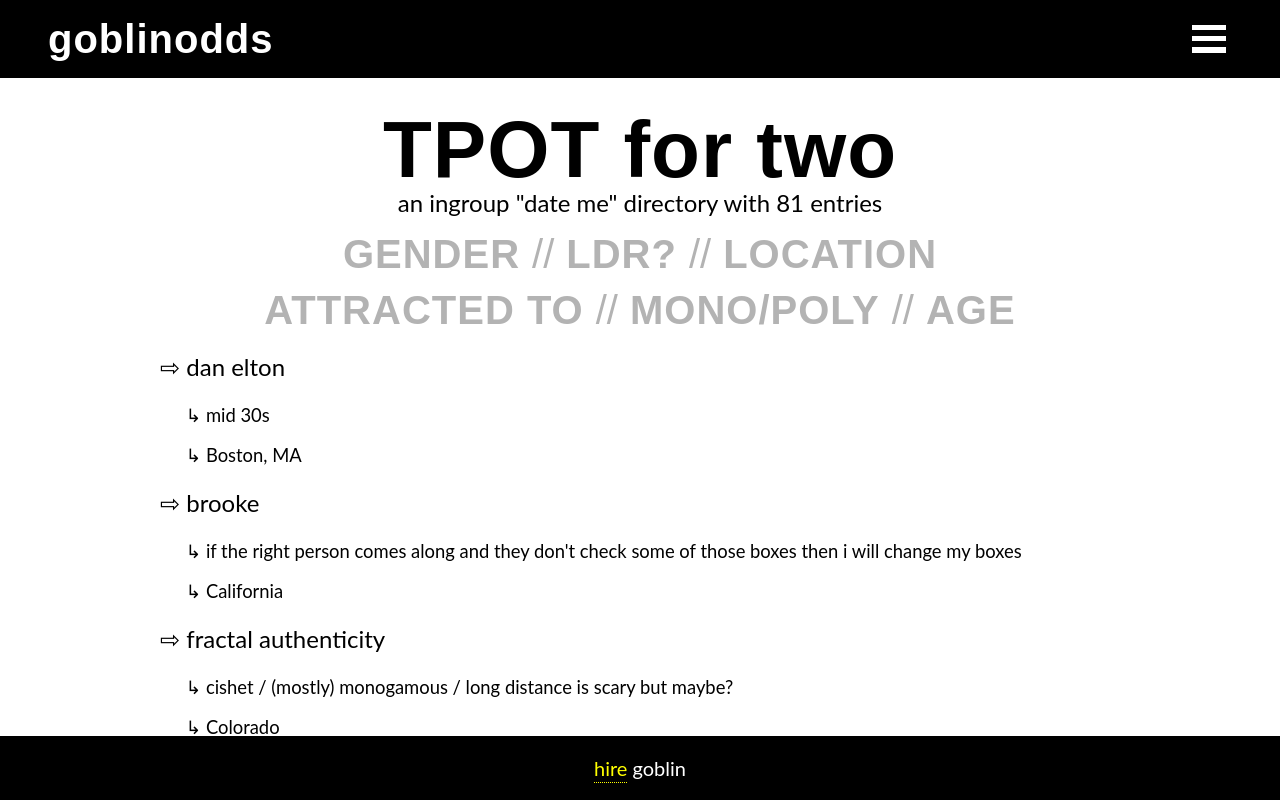
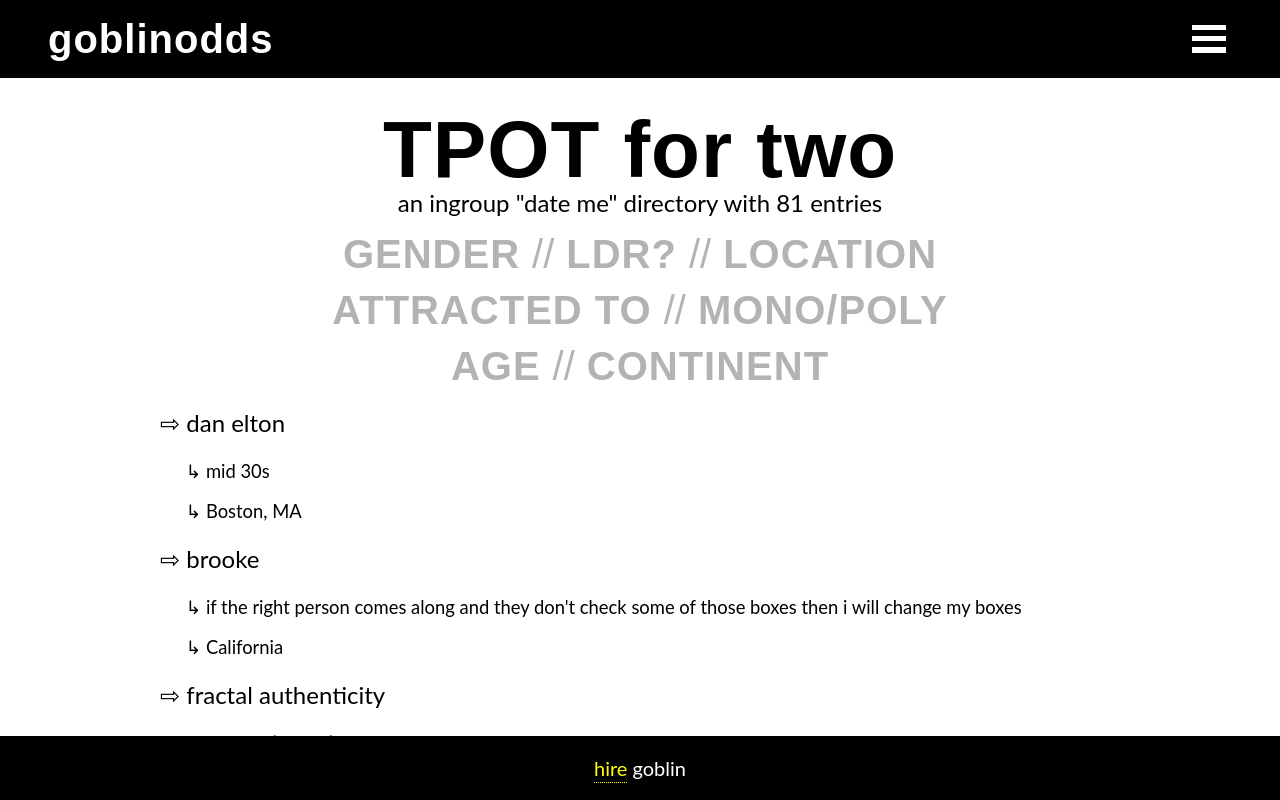
Before and after one commit to goblinodds/goblinodds.github.io, a React (Create React App) app: page /tpot42 in a window 1280 px wide. Shown: the top 800 px of the page. Built offline with nearby package versions, Linux system fonts and the light colour scheme.

Commit message:
added continent filter

```diff
--- a/src/components/Tpot42/Profiles.js
+++ b/src/components/Tpot42/Profiles.js
@@ -80,7 +80,8 @@ const Profiles = [
         type: ['mono', 'poly'],
         ageBracket: 'unspecified',
         loctype: ['unspecified'],
-        location: 'North Carolina'
+        location: 'North Carolina',
+        continent: ['North America']
     },
     {
         name: 'orb',
@@ -91,6 +92,7 @@ const Profiles = [
         type: ['mono'],
         ageBracket: 'unspecified',
         loctype: ['unspecified'],
+        continent: ['unspecified']
     },
     {
         name: 'guilherme',
@@ -102,7 +104,8 @@ const Profiles = [
         ageBracket: 'unspecified',
         ldr: ['Y'],
         loctype: ['unspecified'],
-        location: 'Sao Paolo'
+        location: 'Sao Paolo',
+        continent: ['South America']
     },
     {
         name: 'fractal authenticity',
@@ -114,7 +117,8 @@ const Profiles = [
         notes: 'cishet / (mostly) monogamous / long distance is scary but maybe?',
         ldr: ['Y'],
         loctype: ['unspecified'],
-        location: 'Colorado'
+        location: 'Colorado',
+        continent: ['North America']
     },
     {
         name: 'yatharth',
@@ -127,7 +131,8 @@ const Profiles = [
         featuredTweet: 'https://twitter.com/AskYatharth/status/1384028089659707406',
         ldr: ['unspecified'],
         loctype: ['unspecified'],
-        location: 'Venice (Los Angeles)'
+        location: 'Venice (Los Angeles)',
+        continent: ['North America']
 
     },
     {
@@ -139,7 +144,8 @@ const Profiles = [
         ageBracket: 'unspecified',
         ldr: ['unspecified'],
         loctype: ['unspecified'],
-        location: 'Austin, TX'
+        location: 'Austin, TX',
+        continent: ['North America']
     },
     {
         name: 'cris p. wicks',
@@ -150,7 +156,8 @@ const Profiles = [
         ageBracket: 'unspecified',
         ldr: ['unspecified'],
         loctype: ['unspecified'],
-        location: 'Chicago'
+        location: 'Chicago',
+        continent: ['North America']
     },
     {
         name: 'pieratt',
@@ -161,7 +168,8 @@ const Profiles = [
         ageBracket: 'unspecified',
         ldr: ['unspecified'],
         loctype: ['unspecified'],
-        location: 'Boston(ish)'
+        location: 'Boston(ish)',
+        continent: ['North America']
     },
     {
         name: 'kumbuchaqueen',
@@ -172,6 +180,7 @@ const Profiles = [
         ageBracket: 'unspecified',
         ldr: ['unspecified'],
         loctype: ['unspecified'],
+        continent: ['unspecified']
     },
     // TODO: UPDATE WITH ATTRACTED + TYPE
     {
@@ -183,6 +192,7 @@ const Profiles = [
         ageBracket: 'unspecified',
         ldr: ['unspecified'],
         loctype: ['unspecified'],
+        continent: ['unspecified']
     },
     {
         name: 'matthew skala',
@@ -193,6 +203,7 @@ const Profiles = [
         ageBracket: 'unspecified',
         ldr: ['unspecified'],
         loctype: ['unspecified'],
+        continent: ['unspecified']
     },
     {
         name: 'gustavo lacerda',
@@ -203,6 +214,7 @@ const Profiles = [
         ageBracket: 'unspecified',
         ldr: ['unspecified'],
         loctype: ['unspecified'],
+        continent: ['unspecified']
     },
     {
         name: 'john ohno',
@@ -213,6 +225,7 @@ const Profiles = [
         ageBracket: 'unspecified',
         ldr: ['unspecified'],
         loctype: ['unspecified'],
+        continent: ['unspecified']
     },
     {
         name: 'elli',
@@ -223,7 +236,8 @@ const Profiles = [
         attracted: ['unspecified'],
         ldr: ['unspecified'],
         loctype: ['unspecified'],
-        location: 'Massachusetts'
+        location: 'Massachusetts',
+        continent: ['North America']
     },
     {
         name: 'rob hardy',
@@ -236,7 +250,8 @@ const Profiles = [
         ldr: ['Y'],
         loctype: ['flexible'],
         notes: 'might be open to short-term long-distance',
-        location: 'Tucson / actively looking for new places to move and put down roots'
+        location: 'Tucson / actively looking for new places to move and put down roots',
+        continent: ['North America']
     },
     {
         name: 'zmavli caimle',
@@ -246,7 +261,8 @@ const Profiles = [
         type: ['mono'],
         ageBracket: 'unspecified',
         ldr: ['unspecified'],
-        loctype: ['unspecified']
+        loctype: ['unspecified'],
+        continent: ['unspecified']
     },
     {
         name: 'wiskerz',
@@ -257,7 +273,8 @@ const Profiles = [
         attracted: ['F'],
         ldr: ['unspecified'],
         loctype: ['unspecified'],
-        location: 'south of France'
+        location: 'south of France',
+        continent: ['Europe']
     },
     {
         name: 'neil thawani',
@@ -268,6 +285,7 @@ const Profiles = [
         ageBracket: 'unspecified',
         ldr: ['unspecified'],
         loctype: ['unspecified'],
+        continent: ['unspecified'],
         notes: '(mostly) interested in women / (mostly) monogamous'
     },
     {
@@ -278,7 +296,8 @@ const Profiles = [
         type: ['poly'],
         ageBracket: 'unspecified',
         ldr: ['unspecified'],
-        loctype: ['unspecified']
+        loctype: ['unspecified'],
+        continent: ['unspecified']
     },
     {
         name: 'laura sofia',
@@ -289,7 +308,8 @@ const Profiles = [
         ageBracket: 'unspecified',
         ldr: ['unspecified'],
         loctype: ['unspecified'],
-        location: 'Ivory Coast'
+        location: 'Ivory Coast',
+        continent: ['Africa']
     },
     {
         name: 'jewel andraia',
@@ -301,7 +321,8 @@ const Profiles = [
         ldr: ['unspecified'],
         loctype: ['unspecified'],
         notes: 'if i don\'t communicate queer trans bi ADHD solo-poly by the end of the first date, i didn\'t overshare properly',
-        location: 'Bay Area'
+        location: 'Bay Area',
+        continent: ['North America']
     },
     {
         name: 'patrick farley',
@@ -312,7 +333,8 @@ const Profiles = [
         ageBracket: 'unspecified',
         ldr: ['Y'],
         loctype: ['unspecified'],
-        location: 'NYC'
+        location: 'NYC',
+        continent: ['North America']
     },
     {
         name: 'brooke',
@@ -324,7 +346,8 @@ const Profiles = [
         notes: 'if the right person comes along and they don\'t check some of those boxes then i will change my boxes',
         ldr: ['Y'],
         loctype: ['flexible'],
-        location: 'California'
+        location: 'California',
+        continent: ['North America']
     },
     {
         name: 'josh mcmichael',
@@ -336,7 +359,8 @@ const Profiles = [
         notes: 'interested in relationship as a container for growth, recovery, companionship, exploration',
         ldr: ['N'],
         loctype: ['unspecified'],
-        location: 'St. Lous, MO'
+        location: 'St. Lous, MO',
+        continent: ['North America']
     },
     {
         name: 'andrew',
@@ -347,7 +371,8 @@ const Profiles = [
         ageBracket: 'unspecified',
         ldr: ['Y'],
         loctype: ['unspecified'],
-        location: 'Ann Arbor, MI'
+        location: 'Ann Arbor, MI',
+        continent: ['North America']
     },
     {
         name: 'bruno',
@@ -359,8 +384,8 @@ const Profiles = [
         ageBracket: `${ageBracket(1982)}`,
         ldr: ['Y'],
         loctype: ['unspecified'],
-        location: 'Cincinnati, OH'
-
+        location: 'Cincinnati, OH',
+        continent: ['North America']
     },
     {
         name: 'violet',
@@ -372,7 +397,8 @@ const Profiles = [
         ageBracket: `${ageBracket(1984)}`,
         ldr: ['Y'],
         loctype: ['flexible'],
-        location: 'Minneapolis'
+        location: 'Minneapolis',
+        continent: ['North America']
     },
     {
         name: 'adam axolotl',
@@ -385,7 +411,8 @@ const Profiles = [
         ldr: ['N'],
         loctype: ['fixed'],
         notes: 'physicist doing AI safety, seeking life partner, can tell you lots more via DM :)',
-        location: 'SF Bay Area (Berkeley)'
+        location: 'SF Bay Area (Berkeley)',
+        continent: ['North America']
     },
     {
         name: 'joyoptimizer',
@@ -395,7 +422,8 @@ const Profiles = [
         type: ['mono'],
         ageBracket: 'unspecified',
         ldr: ['Y'],
-        loctype: ['unspecified']
+        loctype: ['unspecified'],
+        continent: ['unspecified']
     },
     {
         name: 'james',
@@ -408,7 +436,8 @@ const Profiles = [
         ldr: ['Y'],
         loctype: ['flexible'],
         notes: 'will be traveling to the west coast in a month or two. no permanent or even semi-permanent residence in my future yet.',
-        location: 'Plattsburgh, NY'
+        location: 'Plattsburgh, NY',
+        continent: ['North America']
     },
     {
         name: 'ethan',
@@ -420,7 +449,8 @@ const Profiles = [
         ageBracket: `${ageBracket(1997)}`,
         ldr: ['Y'],
         loctype: ['flexible'],
-        location: 'Los Angeles / might be moving soon'
+        location: 'Los Angeles / might be moving soon',
+        continent: ['North America']
     },
     {
         name: 'chris cassano',
@@ -434,7 +464,8 @@ const Profiles = [
         ldr: ['Y'],
         loctype: ['flexible'],
         notes: 'blessed with default happy brain and boundless optimism.  i sing to my cat everyday.',
-        location: 'SF Bay Area / Orlando, FL'
+        location: 'SF Bay Area / Orlando, FL',
+        continent: ['North America']
     },
     {
         name: 'bhargab',
@@ -448,7 +479,8 @@ const Profiles = [
         ageBracket: `${ageBracket(1995)}`,
         ldr: ['Y'],
         loctype: ['flexible'],
-        location: 'Nepal'
+        location: 'Nepal',
+        continent: ['Asia']
     },
     {
         name: 'tess',
@@ -461,7 +493,8 @@ const Profiles = [
         ldr: ['Y'],
         loctype: ['flexible'],
         notes: 'trans; tech; friendly',
-        location: 'Portland, OR'
+        location: 'Portland, OR',
+        continent: ['North America']
     },
     {
         name: 'catern',
@@ -473,7 +506,8 @@ const Profiles = [
         type: ['mono', 'poly'],
         ldr: ['Y'],
         loctype: ['flexible'],
-        location: 'NYC'
+        location: 'NYC',
+        continent: ['North America']
     },
     {
         name: 'suru!',
@@ -485,7 +519,8 @@ const Profiles = [
         ageBracket: `${ageBracket(1998)}`,
         ldr: ['Y'],
         loctype: ['unspecified'],
-        location: 'Madison, WI at the moment'
+        location: 'Madison, WI at the moment',
+        continent: ['North America']
     },
     {
         name: 'martin',
@@ -496,7 +531,8 @@ const Profiles = [
         ageBracket: 'unspecified',
         ldr: ['unspecified'],
         loctype: ['fixed'],
-        location: 'Germany'
+        location: 'Germany',
+        continent: ['Europe']
     },
     {
         name: 'sophie',
@@ -508,7 +544,8 @@ const Profiles = [
         ageBracket: `${ageBracket(1993)}`,
         ldr: ['Y'],
         loctype: ['flexible'],
-        location: 'Qc'
+        location: 'Qc',
+        continent: ['North America']
     },
     {
         name: 'lex',
@@ -521,7 +558,8 @@ const Profiles = [
         ldr: ['Y'],
         loctype: ['flexible'],
         notes: 'open to monogamy and polyamory. long distance is kinda scary but im willing to try it out :) hoping to find a partner i can call both my best friend and lover',
-        location: 'Quezon City, Philippines'
+        location: 'Quezon City, Philippines',
+        continent: ['Asia']
     },
     {
         name: 'harlan',
@@ -533,7 +571,8 @@ const Profiles = [
         ageBracket: `${ageBracket(1997)}`,
         ldr: ['Y'],
         loctype: ['flexible'],
-        location: 'Pittsburgh, PA / will probably move back to LA at some point'
+        location: 'Pittsburgh, PA / will probably move back to LA at some point',
+        continent: ['North America']
     },
     {
         name: 'dan elton',
@@ -545,7 +584,8 @@ const Profiles = [
         ageBracket: `${ageBracket(1988)}`,
         ldr: ['Y'],
         loctype: ['flexible'],
-        location: 'Boston, MA'
+        location: 'Boston, MA',
+        continent: ['North America']
     },
     {
         name: 'jez',
@@ -558,7 +598,8 @@ const Profiles = [
         ldr: ['Y'],
         loctype: ['fixed'],
         notes: 'i identify as the D in D/s',
-        location: 'NYC (actually Jersey City, but close)'
+        location: 'NYC (actually Jersey City, but close)',
+        continent: ['North America']
     },
     {
         name: 'sadmoonanalog',
@@ -571,7 +612,8 @@ const Profiles = [
         ldr: ['Y'],
         loctype: ['flexible'],
         notes: 'avid lifter (🏋️‍♀️), amateur potter (🏺). writer by profession. mid-twenties, swolethicc, & greytribe. may not want kids but still wants to build together.',
-        location: 'Austin, TX'
+        location: 'Austin, TX',
+        continent: ['North America']
     },
     {
         name: 'christine',
@@ -584,7 +626,8 @@ const Profiles = [
         ldr: ['Y'],
         loctype: ['fixed'],
         notes: 'socialist, atheist, optimistic nihilist, spectrum member. into a wide variety of hobbies and esoterica like anime, video games, synthesizers, astronomy, scifi, programming, Magic, etc. no kids, no marriages, easy going. i lift and get outdoors sometimes.',
-        location: 'Seattle'
+        location: 'Seattle',
+        continent: ['North America']
     },
     {
         name: 'golgi',
@@ -596,7 +639,8 @@ const Profiles = [
         ageBracket: `${ageBracket(1998)}`,
         ldr: ['Y'],
         loctype: ['flexible'],
-        location: 'Detroit, Michigan'
+        location: 'Detroit, Michigan',
+        continent: ['North America']
     },
     {
         name: 'torrel',
@@ -608,7 +652,8 @@ const Profiles = [
         ageBracket: `${ageBracket(1995)}`,
         ldr: ['Y'],
         loctype: ['flexible'],
-        location: 'Germany'
+        location: 'Germany',
+        continent: ['Europe']
     },
     {
         name: 'j.r.',
@@ -621,7 +666,8 @@ const Profiles = [
         ldr: ['Y'],
         loctype: ['flexible'],
         notes: 'short term long distance okay; likely heading back to the Bay Area in April 2023',
-        location: 'New Zealand'
+        location: 'New Zealand',
+        continent: ['Oceania']
     },
     {
         name: 'alex',
@@ -633,7 +679,8 @@ const Profiles = [
         ageBracket: `${ageBracket(1991)}`,
         ldr: ['Y'],
         loctype: ['fixed'],
-        location: 'London, UK'
+        location: 'London, UK',
+        continent: ['Europe']
     },
     {
         name: 'kaixi',
@@ -647,7 +694,8 @@ const Profiles = [
         ldr: ['Y'],
         loctype: ['flexible'],
         notes: 'uhhhh 6 foot at least, and really gorgeous goofy ambitious and genius creative men onlyyyy',
-        location: 'Bay Area / LA'
+        location: 'Bay Area / LA',
+        continent: ['North America']
     },
     {
         name: 'renee',
@@ -659,7 +707,8 @@ const Profiles = [
         ageBracket: `${ageBracket(1989)}`,
         ldr: ['Y'],
         loctype: ['fixed'],
-        location: 'Chicago'
+        location: 'Chicago',
+        continent: ['North America']
     },
     {
         name: 'kevin walker',
@@ -672,7 +721,8 @@ const Profiles = [
         ldr: ['Y'],
         loctype: ['flexible'],
         notes: 'INFJ / sad about the past and worried for the future, but just living for tomorrow.',
-        location: 'San Diego'
+        location: 'San Diego',
+        continent: ['North America']
     },
     {
         name: 'mercer',
@@ -684,7 +734,8 @@ const Profiles = [
         ageBracket: `${ageBracket(1999)}`,
         ldr: ['Y'],
         loctype: ['fixed'],
-        location: 'NYC'
+        location: 'NYC',
+        continent: ['North America']
     },
     {
         name: 'delen',
@@ -697,7 +748,8 @@ const Profiles = [
         ldr: ['Y'],
         loctype: ['fixed'],
         notes: "i'm pretty cool",
-        location: 'Philadelphia'
+        location: 'Philadelphia',
+        continent: ['North America']
     },
     {
         name: 'shailja',
@@ -709,7 +761,8 @@ const Profiles = [
         ageBracket: `${ageBracket(2002)}`,
         ldr: ['Y'],
         loctype: ['fixed'],
-        location: 'Mumbai'
+        location: 'Mumbai',
+        continent: ['Asia']
     },
     {
         name: 'hek',
@@ -722,7 +775,8 @@ const Profiles = [
         ldr: ['Y'],
         loctype: ['flexible'],
         notes: 'i bounce up and down the WC all the time, looking to split living between LA and PNW - open to BC coastal. Freq. climber/hiker/camping/hang gliding.',
-        location: 'West Coast'
+        location: 'West Coast',
+        continent: ['North America']
     },
     {
         name: 'braverius',
@@ -734,7 +788,8 @@ const Profiles = [
         ageBracket: `${ageBracket(1993)}`,
         ldr: ['Y'],
         loctype: ['flexible'],
-        location: '~Seattle'
+        location: '~Seattle',
+        continent: ['North America']
     },
     {
         name: 'graham bessellieu',
@@ -746,7 +801,8 @@ const Profiles = [
         ageBracket: `${ageBracket(1988)}`,
         ldr: ['Y'],
         loctype: ['flexible'],
-        location: 'Central NJ'
+        location: 'Central NJ',
+        continent: ['North America']
     },
     {
         name: 'chris',
@@ -758,7 +814,8 @@ const Profiles = [
         ageBracket: `${ageBracket(1993)}`,
         ldr: ['N'],
         loctype: ['fixed'],
-        location: 'NYC'
+        location: 'NYC',
+        continent: ['North America']
     },
     {
         name: 'tiger',
@@ -771,7 +828,8 @@ const Profiles = [
         ldr: ['Y'],
         loctype: ['fixed'],
         notes: 'post-op trans woman who missed out on her teenage years and now wants to fuck around',
-        location: 'Gothenburg, Sweden'
+        location: 'Gothenburg, Sweden',
+        continent: ['Europe']
     },
     {
         name: 'brian',
@@ -784,7 +842,8 @@ const Profiles = [
         ldr: ['Y'],
         loctype: ['fixed'],
         notes: `i love my (in-person) job, but, one way or another, i imagine i'll be free to move someday.`,
-        location: ['Metro DC (Northern Virginia']
+        location: 'Metro DC (Northern Virginia',
+        continent: ['North America']
     },
     {
         name: 'matthew',
@@ -797,7 +856,8 @@ const Profiles = [
         ldr: ['Y'],
         loctype: ['flexible'],
         notes: `into left wing politics (though i am a bit idiosyncratic, see my tweets), lover of music (house/techno/ambient really any kind of electronic music). i tend to be a cynical but optimistic person. open to a lot of things but i am primary looking for a loving monogamous relationship.`,
-        location: 'East Tennessee'
+        location: 'East Tennessee',
+        continent: ['North America']
     },
     {
         name: 'haarball',
@@ -809,7 +869,8 @@ const Profiles = [
         ageBracket: `${ageBracket(1986)}`,
         ldr: ['Y'],
         loctype: ['flexible'],
-        location: 'Oslo, Norway'
+        location: 'Oslo, Norway',
+        continent: ['Europe']
     },
     {
         name: 'daniel',
@@ -822,7 +883,8 @@ const Profiles = [
         ldr: ['N'],
         loctype: ['flexible'],
         notes: 'physicist in tech, likes lots of things, fun to talk to',
-        location: 'Oxford, UK'
+        location: 'Oxford, UK',
+        continent: ['Europe']
     },
     {
         name: 'sofy',
@@ -835,7 +897,8 @@ const Profiles = [
         ldr: ['Y'],
         loctype: ['flexible'],
         notes: 'i’m working on a date me doc atm. but in a nutshell i’m looking for a life partner, someone to go on a secular spiritual journey and build an amazing life together filled with love, books and mutual growth and support',
-        location: 'Bay Area'
+        location: 'Bay Area',
+        continent: ['North America']
     },
     {
         name: 'observer of suns',
@@ -849,7 +912,8 @@ const Profiles = [
         ldr: ['N'],
         loctype: ['fixed'],
         notes: 'i’m a graduate student in computer science!',
-        location: 'US East Coast (DM for details)'
+        location: 'US East Coast (DM for details)',
+        continent: ['North America']
     },
     {
         name: 'arin',
@@ -862,7 +926,8 @@ const Profiles = [
         ldr: ['Y'],
         loctype: ['fixed'],
         notes: `transitioning to blockchain developer. / owns every kind of chapstick. / default optimism. / weeeeeeeeeeee`,
-        location: 'Stanford, CA'
+        location: 'Stanford, CA',
+        continent: ['North America']
     },
     {
         name: 'jeffrey ladish',
@@ -874,7 +939,8 @@ const Profiles = [
         ageBracket: `${ageBracket(1991)}`,
         ldr: ['Y'],
         loctype: ['flexible'],
-        location: 'SF Bay Area'
+        location: 'SF Bay Area',
+        continent: ['North America']
     },
     {
         name: 'catherio',
@@ -886,7 +952,8 @@ const Profiles = [
         ageBracket: `${ageBracket(1990)}`,
         ldr: ['N'],
         loctype: ['flexible'],
-        location: 'Berkeley'
+        location: 'Berkeley',
+        continent: ['North America']
     },
     {
         name: 'tiffinWA',
@@ -898,7 +965,8 @@ const Profiles = [
         ageBracket: `${ageBracket(1980)}`,
         ldr: ['Y'],
         loctype: ['flexible'],
-        location: 'Washington state'
+        location: 'Washington state',
+        continent: ['North America']
     },
     {
         name: 'naia',
@@ -910,7 +978,8 @@ const Profiles = [
         ageBracket: `${ageBracket(1990)}`,
         ldr: ['Y'],
         loctype: ['fixed'],
-        location: ['London']
+        location: ['London'],
+        continent: ['Europe']
     },
     {
         name: 'kayla',
@@ -922,7 +991,8 @@ const Profiles = [
         ageBracket: `${ageBracket(1974)}`,
         ldr: ['Y'],
         loctype: ['flexible'],
-        location: 'Red Bank, New Jersey'
+        location: 'Red Bank, New Jersey',
+        continent: ['North America']
     },
     {
         name: 'btoh',
@@ -934,7 +1004,8 @@ const Profiles = [
         ageBracket: `${ageBracket(1998)}`,
         ldr: ['Y'],
         loctype: ['flexible'],
-        location: 'London, UK (but from Singapore)'
+        location: 'London, UK (but from Singapore)',
+        continent: ['Europe']
     },
     {
         name: 'jade',
@@ -946,7 +1017,8 @@ const Profiles = [
         ageBracket: `${ageBracket(1997)}`,
         ldr: ['Y'],
         loctype: ['flexible'],
-        location: ['Texas/NY']
+        location: ['Texas/NY'],
+        continent: ['North America']
     },
     {
         name: 'johnson',
@@ -958,7 +1030,8 @@ const Profiles = [
         ageBracket: `${ageBracket(1993)}`,
         ldr: ['Y'],
         loctype: ['flexible'],
-        location: 'Seattle, France, unknown'
+        location: 'Seattle, France, unknown',
+        continent: ['North America', 'Europe']
     },
     {
         name: 'dan k',
@@ -971,7 +1044,8 @@ const Profiles = [
         ldr: ['Y'],
         loctype: ['fixed'],
         location: 'Austin',
-        notes: 'regular in the Texas burner community'
+        continent: ['North America'],
+        notes: 'regular in the Texas burner community',
     },
     {
         name: 'maryam',
@@ -984,6 +1058,7 @@ const Profiles = [
         ldr: ['Y'],
         loctype: ['flexible'],
         location: 'Oxford',
+        continent: ['Europe'],
         notes: `psychologist doing moral psyc, here for a long-ish time. i make great playlists for everything (really), i think i'm funny, and i have great taste but sometimes i drink huel.`
     },
     {
@@ -996,7 +1071,8 @@ const Profiles = [
         ageBracket: `${ageBracket(1982)}`,
         ldr: ['Y'],
         loctype: ['flexible'],
-        location: 'Portland, OR'
+        location: 'Portland, OR',
+        continent: ['North America']
     },
     {
         name: 'shreeda',
@@ -1008,7 +1084,8 @@ const Profiles = [
         ageBracket: `${ageBracket(1995)}`,
         ldr: ['Y'],
         loctype: ['flexible'],
-        location: 'Austin, Texas'
+        location: 'Austin, Texas',
+        continent: ['North America']
     },
     {
         name: 'hormeze',
@@ -1022,6 +1099,7 @@ const Profiles = [
         ldr: ['N'],
         loctype: ['fixed'],
         location: 'Berkeley',
+        continent: ['North America'],
         notes: 'currently not a face account but u can dm me for pics'
     },
     {
@@ -1035,6 +1113,7 @@ const Profiles = [
         ldr: ['Y'],
         loctype: ['flexible'],
         location: 'NY CO … independent',
+        continent: ['North America'],
         notes: 'three cats, many books'
     },
     {
@@ -1048,6 +1127,7 @@ const Profiles = [
         ldr: ['Y'],
         loctype: ['flexible'],
         location: 'Washington DC',
+        continent: ['North America']
     }
 
     // kirtan is #62 (but wanted to be removed)
--- a/src/pages/Tpot42/Tpot42.js
+++ b/src/pages/Tpot42/Tpot42.js
@@ -38,6 +38,15 @@ const menuOptions = {
         { label: 'FIXED', value: 'fixed' },
         { label: 'FLEXIBLE', value: 'flexible' },
         { label: '??', value: 'unspecified' }
+    ],
+    continent: [
+        { label: 'AF', value: 'Africa'},
+        { label: 'AS', value: 'Asia'},
+        { label: 'EU', value: 'Europe'},
+        { label: 'NA', value: 'North America'},
+        { label: 'OC', value: 'Oceania'},
+        { label: 'SA', value: 'South America'},
+        { label: '??', value: 'unspecified'}
     ]
 }
 
@@ -128,12 +137,17 @@ export default function Tpot42() {
                 <h3 onClick={() => { toggleDropdown('attracted') }} style={activeMenuStyle(filters['attracted'])}>{menuDisplay('attracted', 'ATTRACTED TO')}</h3>
                 <p className='FilterSentence'>//</p>
                 <h3 onClick={() => { toggleDropdown('type') }} style={activeMenuStyle(filters['type'])}>{menuDisplay('type', 'MONO/POLY')}</h3>
-                <p className='FilterSentence'>//</p>
-                <h3 onClick={() => { toggleDropdown('ageBracket') }} style={activeMenuStyle(filters['ageBracket'])}>{menuDisplay('ageBracket', 'AGE')}</h3>
             </div>
 
-            {(activeDropdown === 'attracted' || activeDropdown === 'type' || activeDropdown === 'ageBracket') && currentDropdown}
+            {(activeDropdown === 'attracted' || activeDropdown === 'type') && currentDropdown}
 
+            <div className='FilterMenu'>
+            <h3 onClick={() => { toggleDropdown('ageBracket') }} style={activeMenuStyle(filters['ageBracket'])}>{menuDisplay('ageBracket', 'AGE')}</h3>
+                <p className='FilterSentence'>//</p>
+                <h3 onClick={() => { toggleDropdown('continent') }} style={activeMenuStyle(filters['continent'])}>{menuDisplay('continent', 'CONTINENT')}</h3>
+            </div>
+
+            {(activeDropdown === 'ageBracket' || activeDropdown === 'continent') && currentDropdown}
 
             <div className='Directory'>
                 {Profiles
```
Also changed, not shown: notes.txt.
